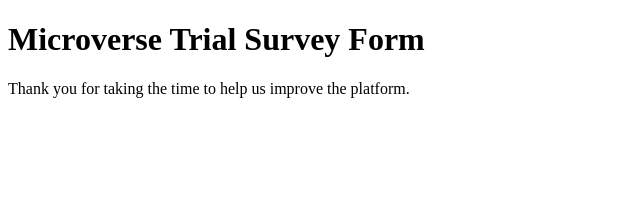
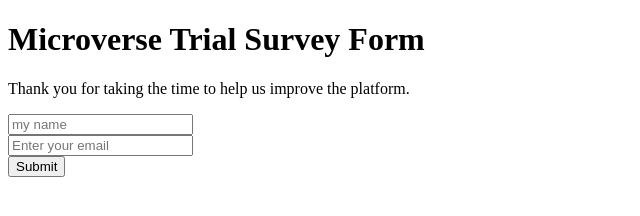
Before and after one commit to notlfish/second-trial, a plain HTML site: page index.html in a window 1280 px wide. Shown: the whole page, without its empty margins (0-640 px from the left). Drawn offline with Linux system fonts and the light colour scheme.

Commit message:
Added name and email fields

```diff
--- a/index.html
+++ b/index.html
@@ -26,5 +26,16 @@
       <h1 id="title">Microverse Trial Survey Form</h1>
       <p id="description">Thank you for taking the time to help us improve the platform.</p>
     </div>
+    <div>
+      <form id ="survey-form">
+        <input type="text" id="name" placeholder="my name" required> <br>
+        <input type="email" id="email" placeholder="Enter your email" required> <br>
+        <button type="submit">Submit</button>
+        <!-- User Story #7: Inside the form, I can enter a number in a field with id="number".
+
+User Story #8: If I enter non-numbers in the number input, I will see an HTML5 validation error.
+-->
+      </form>
+    </div>
   </body>
 </html>
```
